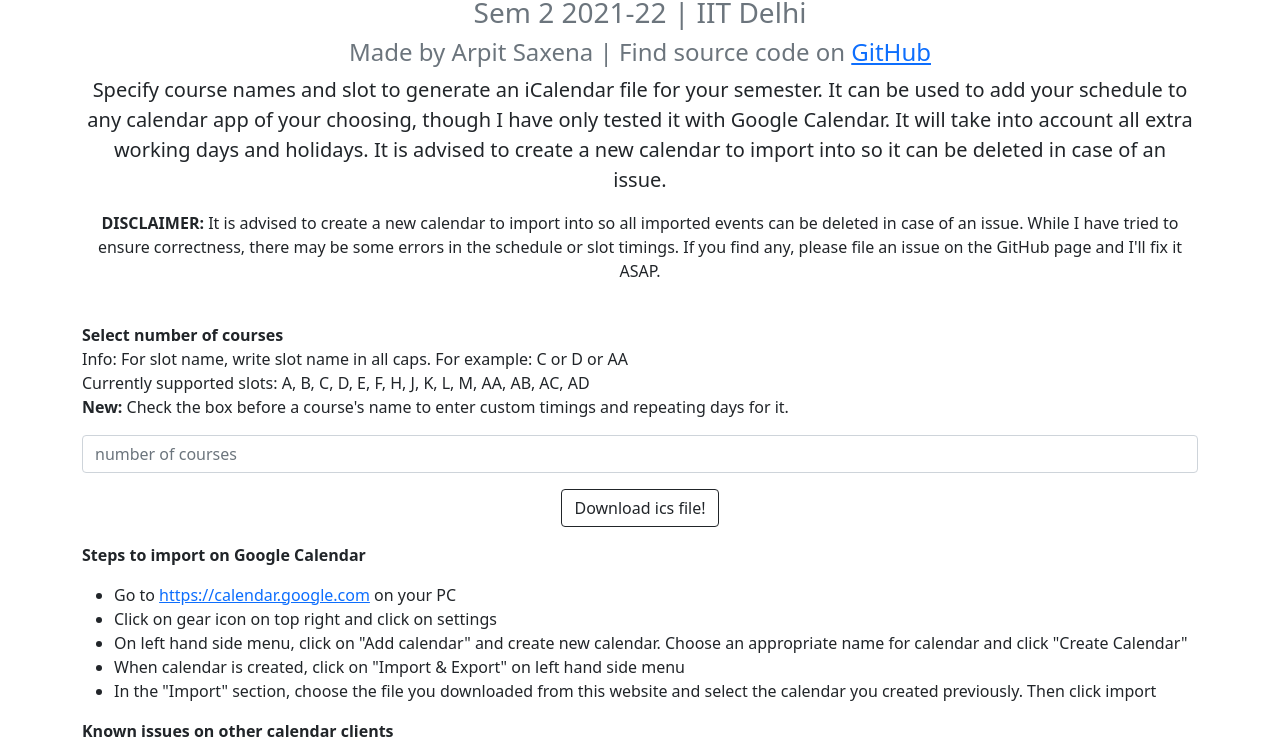
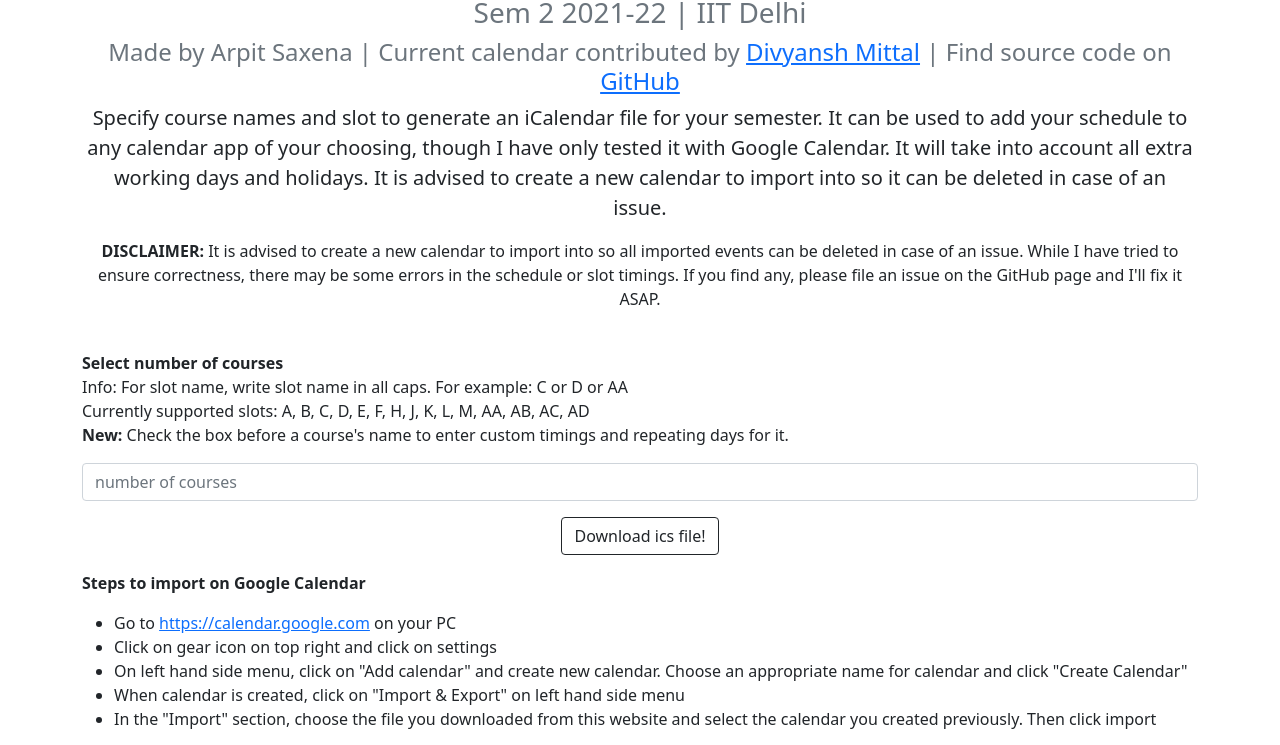
Before and after one commit to arpit-saxena/schedule-maker, a website: page docs/index.html in a window 1280 px wide. Shown: the part 200-945 px from the top of the page. Drawn offline with nearby package versions, Linux system fonts and the light colour scheme.

Commit message:
Add calendar credit in html

```diff
--- a/docs/index.html
+++ b/docs/index.html
@@ -15,7 +15,7 @@
         <div class="container px-3 py-3 pt-md-5 pb-md-4 mx-auto text-center">
             <h1 class="display-4">Schedule maker</h1>
             <h2 class="text-muted h3">Sem 2 2021-22 | IIT Delhi</h2>
-            <p class="text-muted h4"> Made by Arpit Saxena | Find source code on <a href="https://github.com/arpit-saxena/schedule-maker">GitHub</a></p>
+            <p class="text-muted h4"> Made by Arpit Saxena | Current calendar contributed by <a href="https://github.com/DivyanshMittal-exe">Divyansh Mittal</a> | Find source code on <a href="https://github.com/arpit-saxena/schedule-maker">GitHub</a></p>
             <p class="lead">
                 Specify course names and slot to generate an iCalendar file for your semester.
                 It can be used to add your schedule to any calendar app of your choosing, though
```
